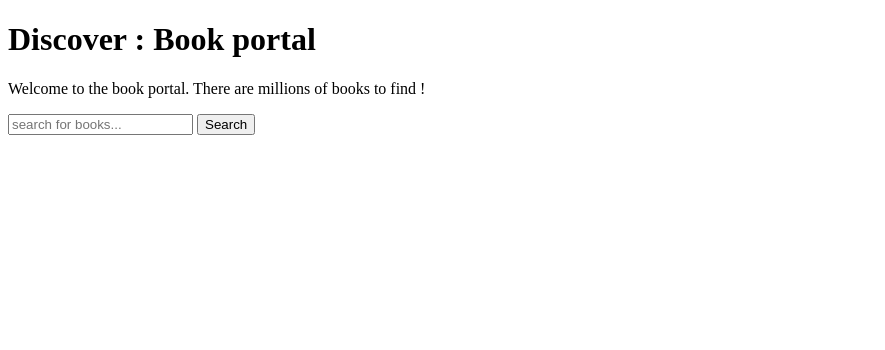
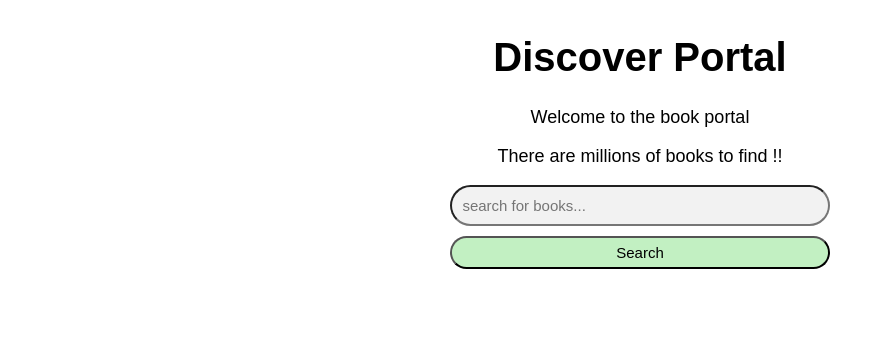
Before and after one commit to MmeMarieLouise/discover, a website: page index.html in a window 1280 px wide. Shown: the whole page, without its empty margins (0-885 px from the left). Drawn offline with nearby package versions, Linux system fonts and the light colour scheme; files that its build step writes are made by us from their sources; files whose address does not match are found by name.

Commit message:
addstyling

```diff
--- a/index.html
+++ b/index.html
@@ -3,13 +3,19 @@
 <head>
     <meta charset="UTF-8">
     <title>Discover</title>
+    <link rel="stylesheet" type="text/css" href="/static/css/grid.css">
+    <link rel="stylesheet" type="text/css" href="/static/css/style.css">
 </head>
 <body>
-
+<div class="grid">
+    <div class="item">
 <header>
-    <h1>Discover : Book portal </h1>
-    <p>Welcome to the book portal. There are millions of books to find !</p>
+    <h1>Discover Portal</h1>
+    <p>Welcome to the book portal </p>
+    <p>There are millions of books to find !!</p>
 </header>
+    </div>
+    <div class="item">
 <main>
     <form id="search" onsubmit="return false">
         <input type="search" id="textName" name="portal" oninvalid="this.setCustomValidity('Please enter a title of a book etc.')"
@@ -17,9 +23,12 @@
         <input type="submit" value="Search">
     </form>
 </main>
+    </div>
+    <div class="item">
 <div id="results">
     <img class="thumbnail">
 </div>
+    </div>
 
 <script src="https://ajax.googleapis.com/ajax/libs/jquery/3.4.1/jquery.min.js"></script>
 <script src="/static/js/scripts.js"></script>
--- /dev/null
+++ b/public/css/grid.css
@@ -0,0 +1,10 @@
+/* =====================================================================
+    Grid Layout
+ =========================================================================*/
+
+.grid {
+    max-width: 100%;
+    display: grid;
+    grid-template-columns: repeat(auto-fit, minmax(800px, 1fr))/*minmax(200px,1fr) 1fr  1fr  1fr*/;
+    grid-template-rows: repeat(auto-fit, minmax(100px, 1fr)) ;
+}
--- /dev/null
+++ b/public/css/style.css
@@ -0,0 +1,52 @@
+/* =====================================================================
+    Main styles
+ =========================================================================*/
+body {
+    font-family:  Arial, Helvetica, sans-serif;
+}
+
+h1 {
+    font-size: 40px;
+}
+
+p {
+    font-size: 18px;
+}
+
+#results a {
+    text-decoration: none;
+    font-size: 18px;
+}
+
+div header{
+    text-align: center;
+}
+
+input[type=search] {
+    font-size: 15px;
+    display: block;
+    margin : 0 auto;
+    padding : 10px 10px 10px 10px;
+    width: 30%;
+    border-radius: 30px;
+    background-color: #f2f2f2;
+}
+
+input[type=search]:focus {
+    border: 4px solid #B0E0E6;
+}
+
+input[type="submit"] {
+    font-size: 15px;
+    display: block;
+    margin : 10px auto;
+    padding : 6px 6px 6px 6px;
+    width: 30%;
+    border-radius: 30px;
+    background-color: #c2f0c2;
+    box-sizing: border-box;
+}
+
+#results {
+    padding: 40px 0px 10px 0px;
+}
```
